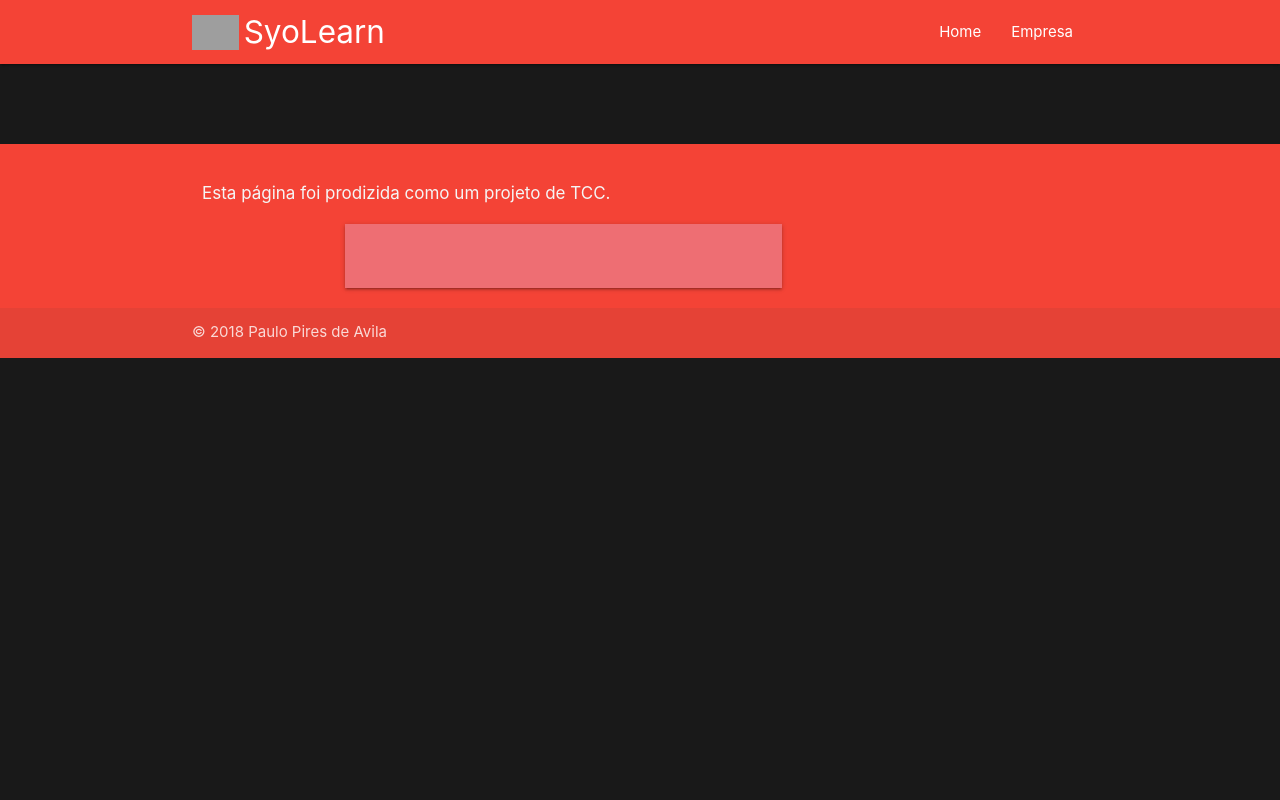
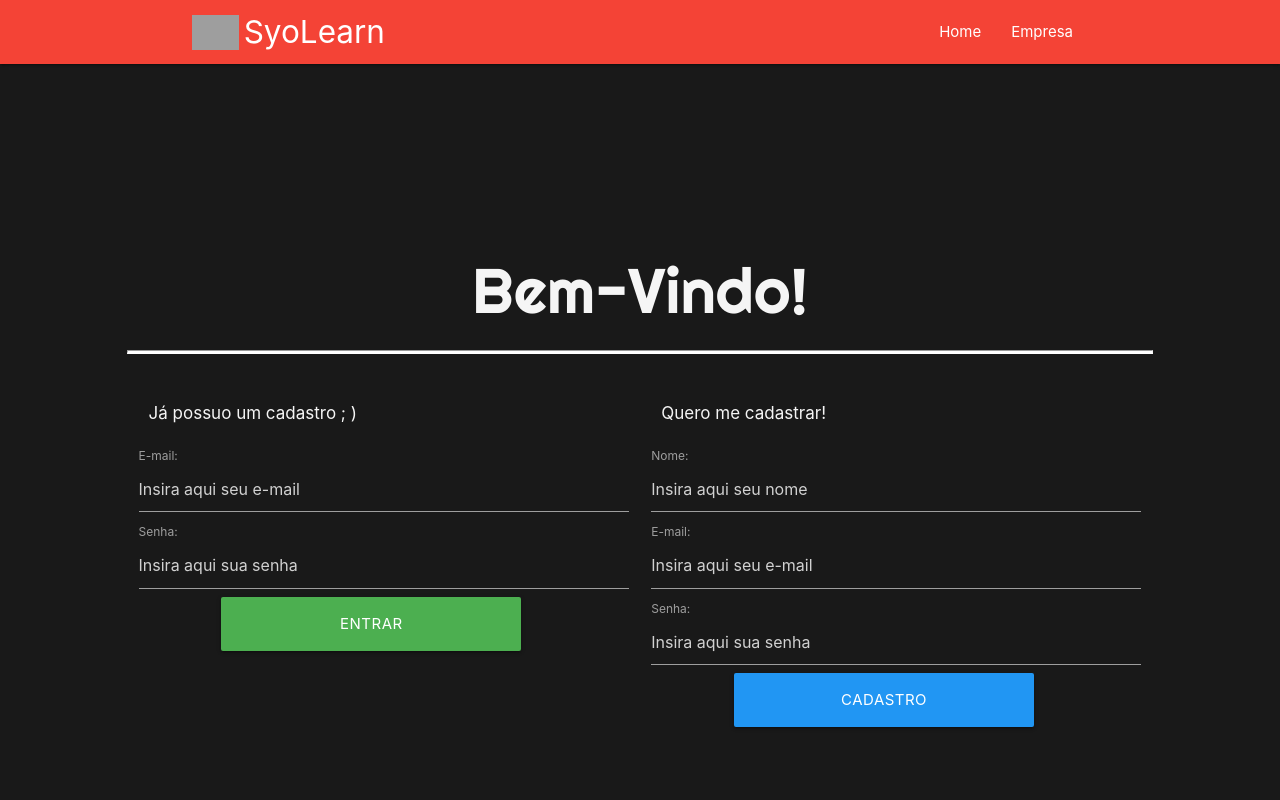
Before and after one commit to Pauloasdf/ReactProject, a React (Create React App) app: page /newUser in a window 1280 px wide. Shown: the top 800 px of the page. Built offline with nearby package versions, Linux system fonts and the light colour scheme; no server answers; grey boxes are pictures that could not be loaded.

Commit message:
Inicio implementação de usuário -- cadastro finalizado -- inicio login

```diff
--- a/src/App.css
+++ b/src/App.css
@@ -244,3 +244,8 @@ input{
   margin-bottom:10px;
   width: 300px;
  }
+
+ .login{
+   margin-top: 150px;
+   margin-bottom: 150px;
+ }
--- a/src/index.js
+++ b/src/index.js
@@ -13,9 +13,8 @@ import Base from './pages/base';
 import Home from './pages/Home'
 import InserirConteudo from './pages/Inserirconteudo'
 import Redux from './redux/redux'
-// import ContentLoad from './pages/content';
 import ContentFilter from './pages/content-filter';
-// import Destructuring from './redux/destructuring'
+import loginUser from './pages/loginUser'
 
 ReactDOM.render((
 
@@ -30,6 +29,7 @@ ReactDOM.render((
             <Route path="/insert" component={InserirConteudo}/>
             <Route path="/redux" component={Redux}/>
             <Route path="/content" component={ContentFilter}/>
+            <Route path="/newUser" component={loginUser}/>
       </Switch>
     </Home>
   </BrowserRouter>
--- /dev/null
+++ b/src/pages/loginUser.js
@@ -0,0 +1,195 @@
+import React from 'react';
+
+
+export default class loginUser extends React.Component{
+    constructor(props) {
+        super(props);
+        this.state = {
+                usuarios:{},
+        };
+        this.handleSubmitLogin = this.handleSubmitLogin.bind(this);
+        this.handleInputChangeSignUp = this.handleInputChangeSignUp.bind(this);
+        this.handleInputChangeLogin = this.handleInputChangeLogin.bind(this);
+        this.handleSubmitSignUp = this.handleSubmitSignUp.bind(this);
+      }
+
+      //BUSCA PELO OBJETO DE USUÁRIOS CADASTRADOS
+      componentDidMount(){
+        fetch('http://localhost:2000/usuarios')
+        .then(cartao => cartao.json())
+        .then(data => {
+            this.setState({ usuarios:data })
+            });
+      }
+
+      // LOGIN NO SISTEMA
+      handleSubmitLogin(){
+
+        const login = this.state
+
+        fetch('http://localhost:2000/confirmaUser', {
+            method: "POST",
+            mode: "cors",
+            cache: "no-cache",
+            credentials: "same-origin",
+            headers: {
+                "Content-Type": "application/json",
+            },
+            redirect: "follow",
+            referrer: "no-referrer",
+            body: JSON.stringify(login), }),
+
+
+         // k = 0;
+        //if (emailLogin !== '' && passLogin !== ''){
+            fetch('http://localhost:2000/confirmaUser')
+                .then(cartao => cartao.json())
+                .then(confirmaUser => {
+                this.setState({ quantidade:confirmaUser })
+                console.log(this.state.quantidade)
+            });
+       //}
+
+      }
+
+
+      //CADASTRO E VALIDAÇÕES DE USUÁRIO ÚNICO
+      handleSubmitSignUp(){
+        const emailUsuarioNovo = this.state.email
+
+        if (emailUsuarioNovo !== '' && this.state.pass !== '' && this.state.nome !== ''){
+
+       var usuarioUnico = 0;
+       const usuariosmap = this.state.usuarios
+       let i = 0
+                    for (i=0;i<this.state.usuarios.length;i++){
+                        if(emailUsuarioNovo !== usuariosmap[i].email){
+                            usuarioUnico = usuarioUnico + 1
+                        }
+                    }
+
+                    if(usuarioUnico === usuariosmap.length){
+                        const user = this.state
+                            console.log('Cliente Único')
+                                fetch('http://localhost:2000/newuser', {
+                                method: "POST",
+                                mode: "cors",
+                                cache: "no-cache",
+                                credentials: "same-origin",
+                                headers: {
+                                    "Content-Type": "application/json",
+                                },
+                                redirect: "follow",
+                                referrer: "no-referrer",
+                                body: JSON.stringify(user),
+                })
+                        }else{
+                            alert('Endereço de E-mail já utilizado por outra conta')
+                        }
+        }else{
+            alert('Por favor, há campos sem preenchimento!!')
+        };
+    }
+
+
+    handleInputChangeLogin(event){
+        const target = event.target;
+        const value = target.value;
+        const loginUsuario = target.name;
+        this.setState({
+        [loginUsuario]: value,
+        });
+}
+
+
+    handleInputChangeSignUp(event){
+            const target = event.target;
+            const value = target.value;
+            const NovoUsuario = target.name;
+            this.setState({
+            [NovoUsuario]: value,
+            });
+}
+
+
+
+    render(){
+        return(
+            <div className="row ">
+                        <div className="col s12 login">
+                            <div className="col s1"></div>
+                            <div className="col s10">
+                            <center><h1>Bem-Vindo!</h1></center>
+                            <hr></hr><br></br>
+                                <div className="col s6 m6 l6">
+                                <p> Já possuo um cadastro   ; )</p>
+
+                                    <form onSubmit={this.handleSubmitLogin}>
+                                        <label> E-mail:
+                                        <input
+                                        type= "text"
+                                        name="emailLogin"
+                                        placeholder="Insira aqui seu e-mail"
+                                        onChange={this.handleInputChangeLogin}
+                                        required
+                                        />
+                                        </label>
+                                        <label> Senha:
+                                        <input
+                                        type= "password"
+                                        name="passLogin"
+                                        placeholder="Insira aqui sua senha"
+                                        onChange={this.handleInputChangeLogin}
+                                        required
+                                        />
+                                        </label>
+                                        <center> <a className="waves-effect waves-light btn-large green botao-update" onClick={this.handleSubmitLogin}>Entrar</a></center>
+                                    </form>
+
+                                </div>
+                                <div className="col s6 m6 l6">
+                                <p> Quero me cadastrar!</p>
+
+                                    <form onSubmit={this.handleSubmitSignUp}>
+                                        <label> Nome:
+                                        <input
+                                        type= "text"
+                                        name="nome"
+                                        placeholder="Insira aqui seu nome"
+                                        onChange={this.handleInputChangeSignUp}
+                                        required
+                                        />
+                                        </label>
+                                        <label> E-mail:
+                                        <input
+                                        type= "text"
+                                        name="email"
+                                        placeholder="Insira aqui seu e-mail"
+                                        onChange={this.handleInputChangeSignUp}
+                                        required
+                                        />
+                                        </label>
+                                        <label> Senha:
+                                        <input
+                                        type= "password"
+                                        name="pass"
+                                        placeholder="Insira aqui sua senha"
+                                        onChange={this.handleInputChangeSignUp}
+                                        required
+                                        />
+                                        </label>
+                                        <center> <a className="waves-effect waves-light btn-large blue botao-update" onClick={this.handleSubmitSignUp}>Cadastro</a></center>
+                                    </form>
+
+                                </div>
+
+
+
+                            </div>
+                        </div>
+                    </div>
+        )
+    }
+
+
+}
```
